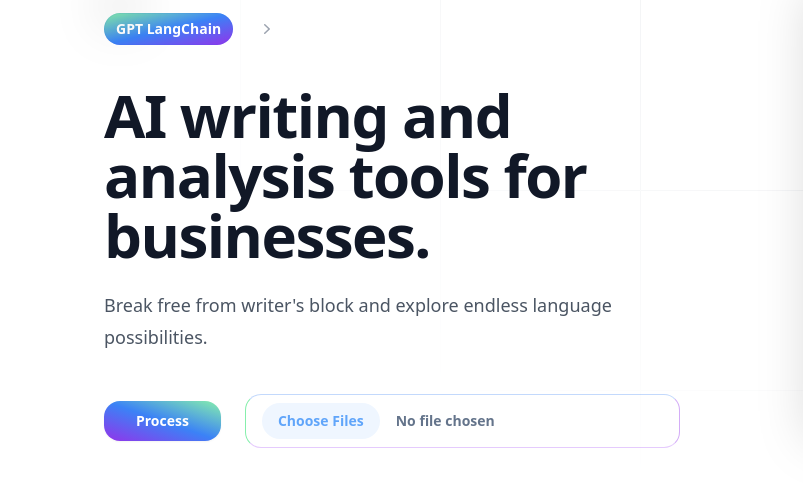
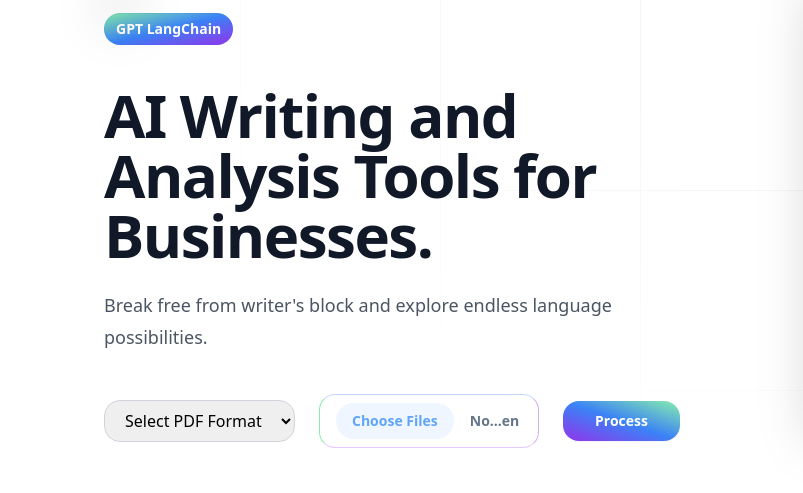
Before and after one commit to rkrchari/deepspeech, a plain HTML site: page index.html in a window 1280 px wide. Shown: the part 209-702 px from the top of the page, 0-803 px from the left. Drawn offline with nearby package versions, Linux system fonts and the light colour scheme.

Commit message:
Add files via upload

```diff
--- a/index.html
+++ b/index.html
@@ -4,64 +4,57 @@
     <meta charset="UTF-8">
     <meta name="viewport" content="width=device-width, initial-scale=1.0">
     <script src="https://cdn.tailwindcss.com"></script>
-    <title>Document</title>
+    <title>AI Document Processing</title>
 </head>
 <body>
     <div class="relative isolate overflow-hidden bg-white">
-        <svg class="absolute inset-0 -z-10 h-full w-full stroke-gray-200 [mask-image:radial-gradient(100%_100%_at_top_right,white,transparent)]"
-            aria-hidden="true">
+        <svg class="absolute inset-0 -z-10 h-full w-full stroke-gray-200 [mask-image:radial-gradient(100%_100%_at_top_right,white,transparent)]" aria-hidden="true">
             <defs>
-                <pattern id="0787a7c5-978c-4f66-83c7-11c213f99cb7" width="200" height="200" x="50%" y="-1"
-                    patternUnits="userSpaceOnUse">
+                <pattern id="0787a7c5-978c-4f66-83c7-11c213f99cb7" width="200" height="200" x="50%" y="-1" patternUnits="userSpaceOnUse">
                     <path d="M.5 200V.5H200" fill="none" />
                 </pattern>
             </defs>
             <rect width="100%" height="100%" stroke-width="0" fill="url(#0787a7c5-978c-4f66-83c7-11c213f99cb7)" />
         </svg>
-        <div class="mx-auto  sm:h-screen w-screen flex flex-col sm:flex-row justify-center items-center px-6 pb-24 pt-10 sm:pb-32 lg:flex lg:px-20 lg:py-20">
+        <div class="mx-auto sm:h-screen w-screen flex flex-col sm:flex-row justify-center items-center px-6 pb-24 pt-10 sm:pb-32 lg:flex lg:px-20 lg:py-20">
             <div class="mx-auto max-w-2xl lg:mx-0 lg:max-w-xl lg:flex-shrink-0 lg:pt-8">
                 <img src="https://res.cloudinary.com/dtsuvx8dz/image/upload/v1706986565/hqatxpsjdg3zeql20jfe.png" class="h-8 w-8 drop-shadow-2xl" alt="">
-                <!-- <h1 class="text-3xl font-semibold ">ZEP</h1> -->
                 <div class="mt-24 sm:mt-32 lg:mt-4">
-
                     <a href="#" class="inline-flex space-x-6">
-                        <span
-                            class="rounded-full bg-gradient-to-br from-green-300 via-blue-500 to-purple-600 px-3 py-1 text-sm font-semibold leading-6 text-white ring-1 ring-inset ring-blue-600/10">GPT LangChain</span>
-                        <span class="inline-flex items-center space-x-1 text-sm font-medium leading-2 text-gray-600">
-
-                            <svg class="h-5 w-5 text-gray-400" viewBox="0 0 20 20" fill="currentColor" aria-hidden="true">
-                                <path fill-rule="evenodd"
-                                    d="M7.21 14.77a.75.75 0 01.02-1.06L11.168 10 7.23 6.29a.75.75 0 111.04-1.08l4.5 4.25a.75.75 0 010 1.08l-4.5 4.25a.75.75 0 01-1.06-.02z"
-                                    clip-rule="evenodd" />
-                            </svg>
-                        </span>
+                        <span class="rounded-full bg-gradient-to-br from-green-300 via-blue-500 to-purple-600 px-3 py-1 text-sm font-semibold leading-6 text-white ring-1 ring-inset ring-blue-600/10">GPT LangChain</span>
                     </a>
-
                 </div>
-                <h1 class="mt-10 text-4xl font-bold tracking-tight text-gray-900 sm:text-6xl">AI writing and analysis tools for businesses.</h1>
+                <h1 class="mt-10 text-4xl font-bold tracking-tight text-gray-900 sm:text-6xl">AI Writing and Analysis Tools for Businesses.</h1>
                 <p class="mt-6 text-lg leading-8 text-gray-600">Break free from writer's block and explore endless language possibilities.</p>
                 <form action="/process" method="post" enctype="multipart/form-data">
-                        <div class="mt-10 flex flex-col justify-start items-start sm:flex-row sm:items-center  gap-x-6">
-                    <button type="submit"
-                        class=" my-2 bg-gradient-to-bl from-green-300 via-blue-500 to-purple-600 px-8 rounded-2xl py-2.5 text-sm font-semibold text-white shadow-sm hover:bg-blue-500/90 focus-visible:outline focus-visible:outline-2 focus-visible:outline-offset-2 focus-visible:outline-indigo-600">Process</button>
+                    <div class="mt-10 flex flex-col sm:flex-row sm:items-center gap-x-6">
+                        <!-- Format Selection Dropdown -->
+                        <select name="format_key" id="format_key" required class="border border-gray-300 rounded-2xl py-2 px-4 mb-4 sm:mb-0">
+                            <option value="" disabled selected>Select PDF Format</option>
+                            <option value="format_a">Format A</option>
+                            <option value="format_b">Format B</option>
+                        </select>
+
+                        <!-- File Input for PDFs -->
                         <input type="file" name="pdf_docs" id="pdf_docs" accept=".pdf" multiple required
-                         class="text-sm font-semibold leading-6 text-gray-900  border  py-2 px-4 rounded-2xl block w-full text-sm text-slate-500 border-l-green-300 border-t-blue-500/30 border-r-purple-600/40  border-b-purple-500/30
+                            class="text-sm font-semibold leading-6 text-gray-900 border py-2 px-4 rounded-2xl block w-full text-sm text-slate-500 border-l-green-300 border-t-blue-500/30 border-r-purple-600/40 border-b-purple-500/30
                             file:mr-4 file:py-2 file:px-4
                             file:rounded-full file:border-0
                             file:text-sm file:font-semibold
                             file:bg-blue-50 file:text-blue-400
-      hover:file:bg-blue-100" type="file">
+                            hover:file:bg-blue-100">
 
+                        <!-- Submit Button -->
+                        <button type="submit" class="my-2 bg-gradient-to-bl from-green-300 via-blue-500 to-purple-600 px-8 rounded-2xl py-2.5 text-sm font-semibold text-white shadow-sm hover:bg-blue-500/90 focus-visible:outline focus-visible:outline-2 focus-visible:outline-offset-2 focus-visible:outline-indigo-600">
+                            Process
+                        </button>
                     </div>
                 </form>
             </div>
             <div class="mx-auto mt-16 flex max-w-2xl sm:mt-24 lg:ml-10 lg:mr-0 lg:mt-0 lg:max-w-none lg:flex-none xl:ml-32">
                 <div class="max-w-3xl flex-none sm:max-w-5xl lg:max-w-none">
-                    <div
-                        class=" lg:-m-4 lg:rounded-2xl lg:p-4">
-                        <img src="https://res.cloudinary.com/dtsuvx8dz/image/upload/v1709048322/o3ad4w8hedswhwymbhr9.png"
-                            alt="App screenshot"
-                            class="sm:w-[23rem] w-2/3 sm:h-[28rem] sm:pl-0 pl-12 rounded-md drop-shadow-2xl">
+                    <div class="lg:-m-4 lg:rounded-2xl lg:p-4">
+                        <img src="https://res.cloudinary.com/dtsuvx8dz/image/upload/v1709048322/o3ad4w8hedswhwymbhr9.png" alt="App screenshot" class="sm:w-[23rem] w-2/3 sm:h-[28rem] sm:pl-0 pl-12 rounded-md drop-shadow-2xl">
                     </div>
                 </div>
             </div>
```
Lines whose indentation alone changed are shown as unchanged.
